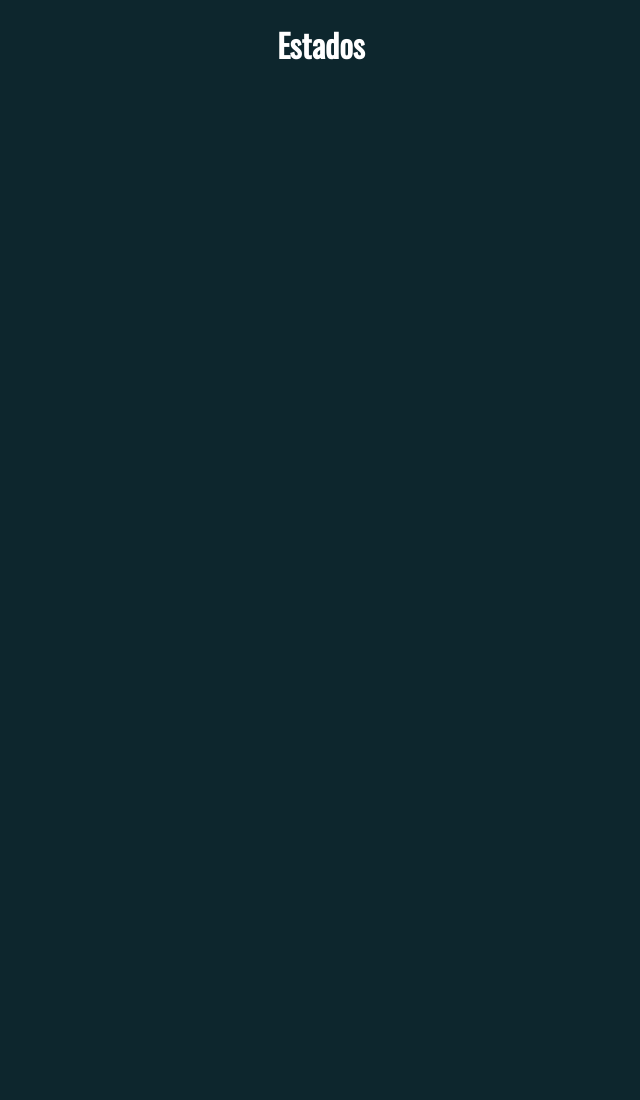
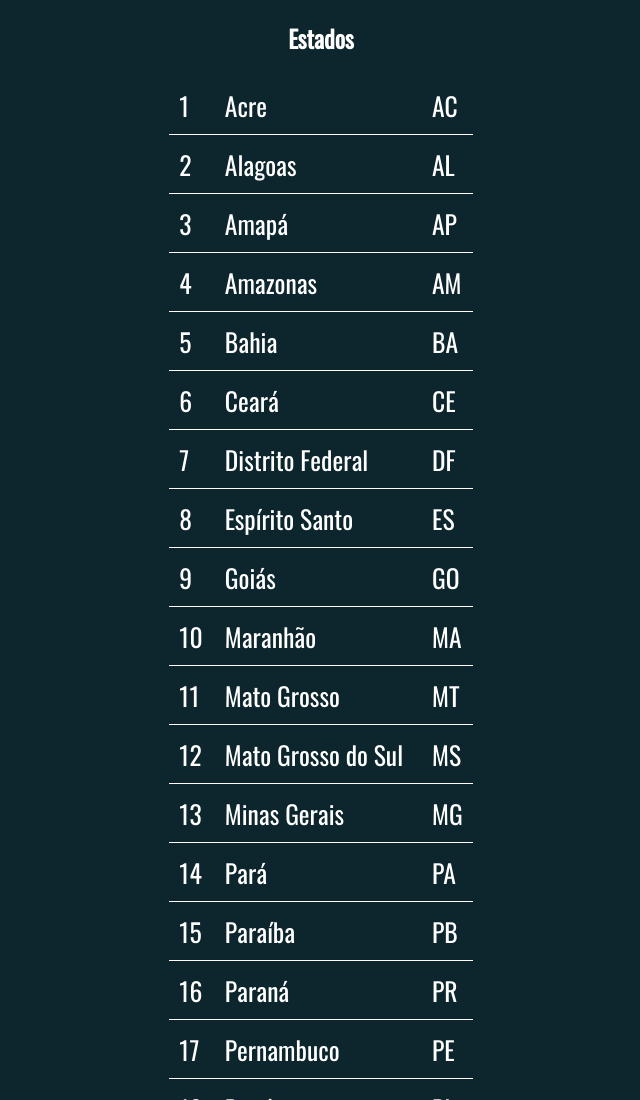
Before and after one commit to dev-math/exercises, a website: page cod3r/web-moderno/ajax/xmlHttpRequest1.html in a window 1280 px wide. Shown: the top 1100 px of the page, without its empty margins (319-959 px from the left). Before the commit the page ends 800 px from the top, so only its background shows below. Drawn offline with Linux system fonts and the light colour scheme.

Commit message:
Finish exercise 1

```diff
--- a/cod3r/web-moderno/ajax/xmlHttpRequest1.html
+++ b/cod3r/web-moderno/ajax/xmlHttpRequest1.html
@@ -2,15 +2,64 @@
 <html>
 
 <head>
-    <meta charset='UTF-8'>
-    <title>XMLHttpRequest #01</title>
-    <link rel='stylesheet' href='css/estilo.css'>
+  <meta charset='UTF-8'>
+  <title>XMLHttpRequest #01</title>
+  <link rel='stylesheet' href='css/estilo.css'>
 </head>
 
 <body class="conteudo exercicio">
-    <h1>Estados</h1>
+  <h2>Estados</h1>
+    <script>
+      function ajax(config) {
+        const xhr = new XMLHttpRequest();
+        xhr.open(config.method, config.url, true);
 
-    <script>
-        // ...
+        xhr.onload = e => {
+          if (xhr.status == 200) {
+            config.sucess(xhr.response);
+          } else if (xhr.status >= 400) {
+            config.error({
+              code: xhr.status,
+              text: xhr.statusText
+            });
+          }
+        }
+
+        xhr.send()
+      }
+
+      ajax({
+        url: "dados/estados.json",
+        method: "GET",
+        sucess(response) {
+          const estados = JSON.parse(response);
+          const lines = estados.map(estado => {
+            const tdId = document.createElement("td");
+            tdId.innerHTML = estado.id;
+
+            const tdName = document.createElement("td");
+            tdName.innerHTML = estado.nome;
+
+            const tdSigla = document.createElement("td");
+            tdSigla.innerHTML = estado.sigla;
+
+            const tr = document.createElement("tr");
+            tr.appendChild(tdId);
+            tr.appendChild(tdName);
+            tr.appendChild(tdSigla);
+
+            return tr;
+          });
+
+          const table = document.createElement('table');
+          lines.forEach(line => table.appendChild(line));
+
+          document.body.appendChild(table);
+        },
+        error(erro) {
+          const msg = document.createTextNode(`${erro.code}: ${erro.text}`);
+          document.body.appendChild(msg);
+        }
+      });
     </script>
 </body>
```
